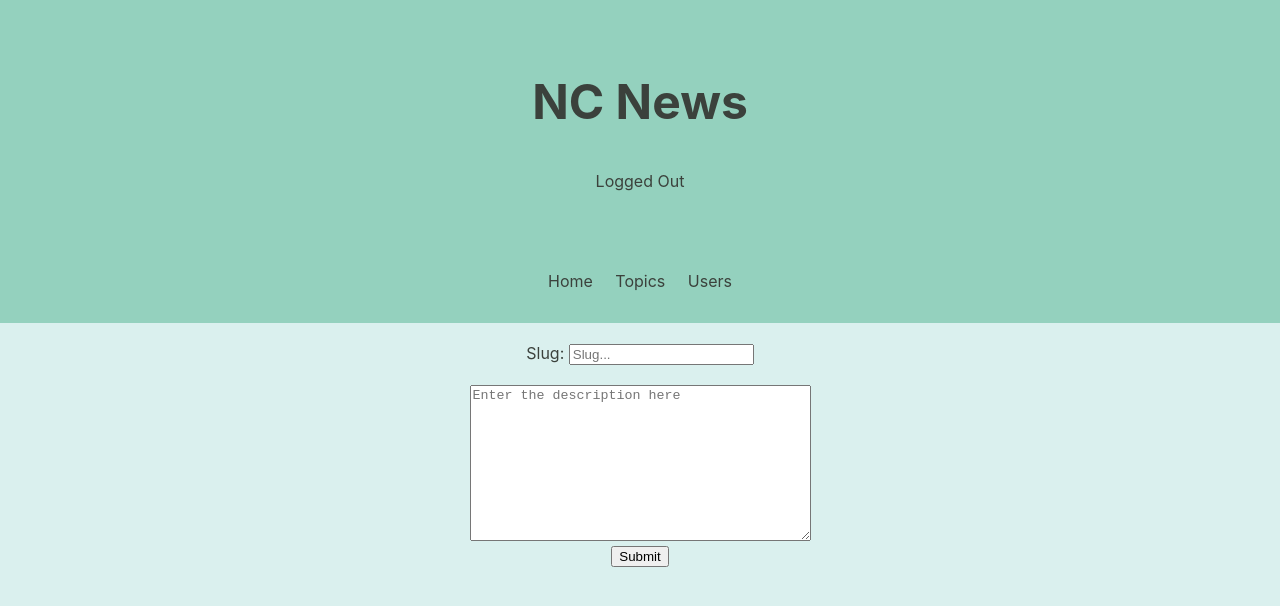
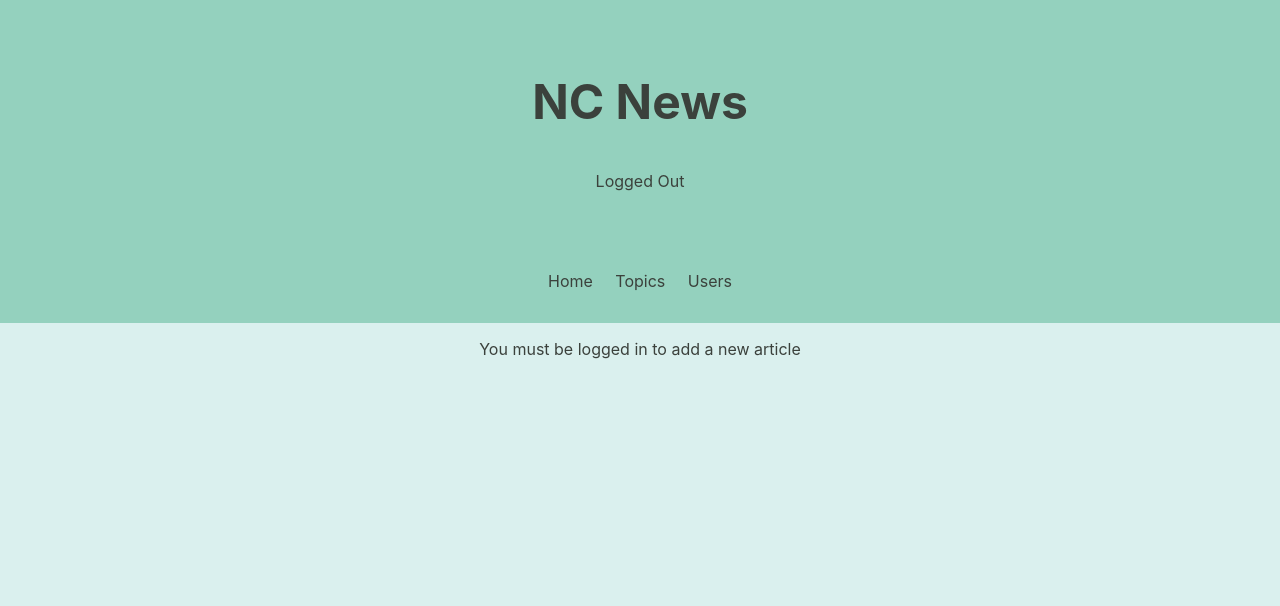
Before and after one commit to Sam-C-F/nc-news, a React (Create React App) app: page /topics/add in a window 1280 px wide. Shown: the top 606 px of the page. Built offline with nearby package versions, Linux system fonts and the light colour scheme.

Commit message:
added must be logged in to add topic

```diff
--- a/src/Pages/AddTopic.jsx
+++ b/src/Pages/AddTopic.jsx
@@ -1,8 +1,10 @@
-import { useState } from "react";
+import { useContext, useState } from "react";
 import { useNavigate } from "react-router-dom";
+import { UserContext } from "../contexts/User";
 import { postTopic } from "../utils/api";
 
 export default function AddTopic() {
+  const { loggedInUser } = useContext(UserContext);
   const navigate = useNavigate();
   const [newTopic, setNewTopic] = useState({
     slug: "",
@@ -10,6 +12,10 @@ export default function AddTopic() {
   });
   const [isError, setIsError] = useState("");
   const [isLoading, setIsLoading] = useState(false);
+
+  if (!loggedInUser.username) {
+    return <p>You must be logged in to add a new article</p>;
+  }
 
   const handleOnSubmit = (e) => {
     e.preventDefault();
```
